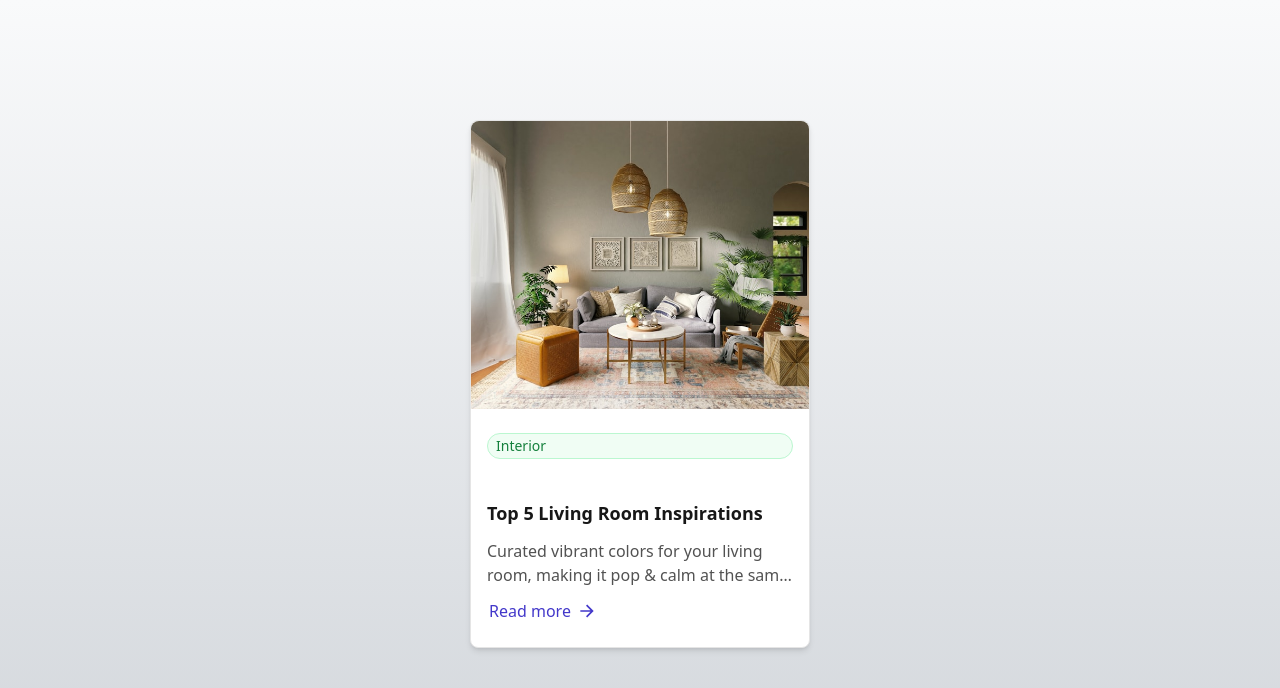
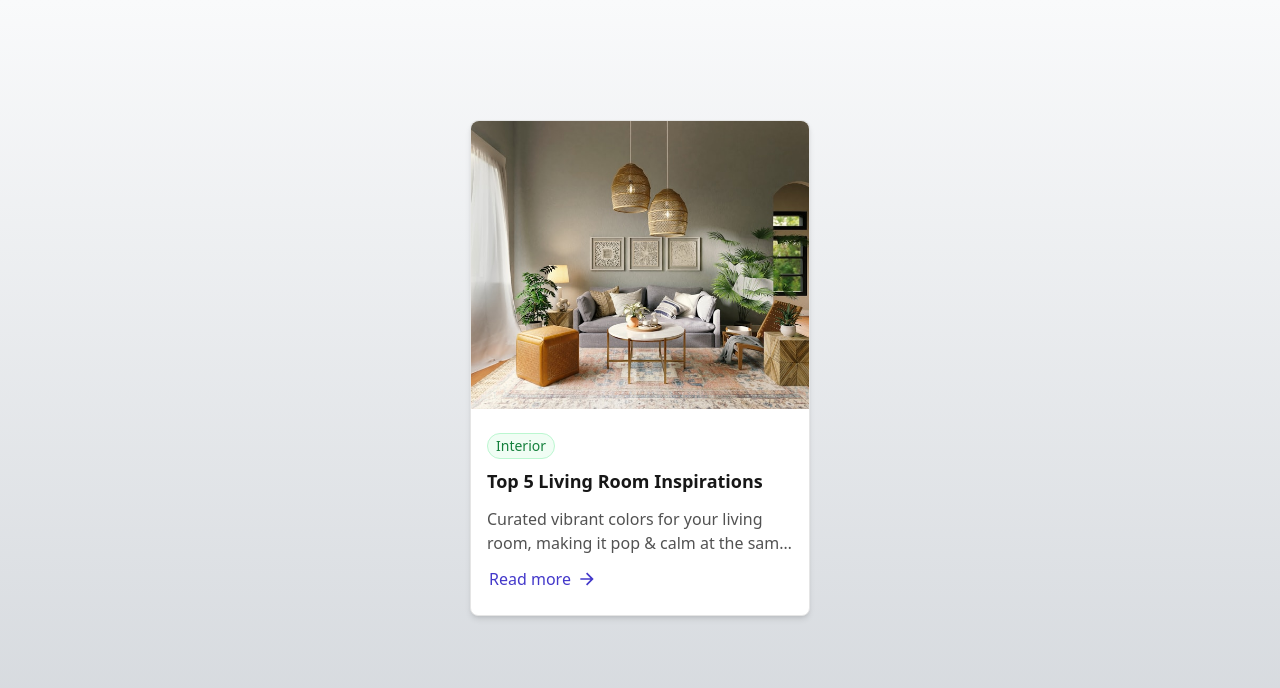
Before and after one commit to amandaguan-ag/marketing, a Next.js app: page /blog-card in a window 1280 px wide. Shown: the top 688 px of the page. Built offline with nearby package versions, Linux system fonts and the light colour scheme.

Commit message:
redesign category and title

```diff
--- a/src/components/BlogCard.js
+++ b/src/components/BlogCard.js
@@ -12,7 +12,7 @@ const BlogCard = ({ title, category, description, imageSrc }) => {
         className="self-stretch h-72 object-cover rounded-t-lg"
       />
       <div className="flex flex-col gap-3 self-stretch px-4 py-6">
-        <header className="flex flex-col gap-2 self-stretch">
+        <header className="flex flex-col gap-2 items-start">
           <div
             className="flex items-center bg-green-50 px-2 py-0.5 rounded-full border border-solid border-green-200"
             aria-label={`Category: ${category}`}
@@ -21,7 +21,7 @@ const BlogCard = ({ title, category, description, imageSrc }) => {
               {category}
             </span>
           </div>
-          <h2 className="font-semibold text-lg text-neutral-900 mt-8">
+          <h2 className="font-semibold text-lg text-neutral-900">
             {title}
           </h2>
         </header>
```
